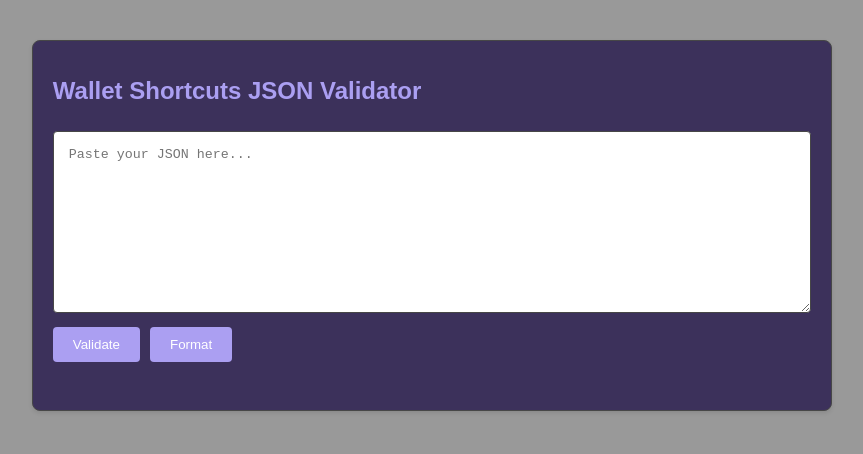
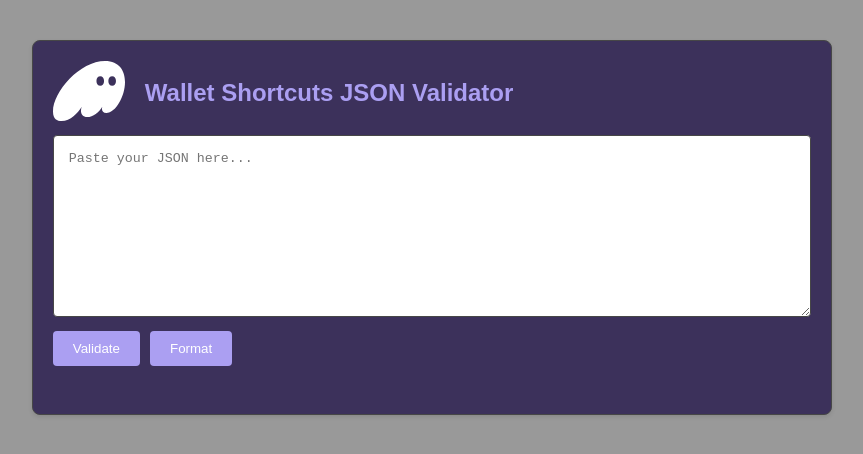
Before and after one commit to phantom/shortcuts-sandbox, a React (Create React App) app: page / in a window 1280 px wide. Shown: the top 454 px of the page, without its empty margins (208-1071 px from the left). Built offline with nearby package versions, Linux system fonts and the light colour scheme.

Commit message:
add phantom logo

```diff
--- a/src/App.tsx
+++ b/src/App.tsx
@@ -2,6 +2,7 @@ import { useCallback, useState } from "react";
 import "./styles.css";
 import { sanitizeJsonInput } from "./utils";
 import { ShortcutType } from "./types";
+import { IconPhantomLogo } from "./icons";
 
 type JsonType = "success" | "error" | "invalid";
 
@@ -53,7 +54,12 @@ export default function App() {
 
   return (
     <div className="App">
-      <h1>Wallet Shortcuts JSON Validator</h1>
+      <div className="header">
+        <div className="header-icon">
+          <IconPhantomLogo width={72} />
+        </div>
+        <h1>Wallet Shortcuts JSON Validator</h1>
+      </div>
       <textarea
         rows={10}
         cols={50}
--- /dev/null
+++ b/src/icons.tsx
@@ -0,0 +1,22 @@
+export interface IconProps {
+  width?: number | string;
+  height?: number | string;
+  fill?: string;
+  className?: string;
+  stroke?: string;
+  strokeWidth?: number;
+}
+
+export const IconPhantomLogo: React.FC<IconProps> = ({
+  width = 100,
+  fill = "#fff",
+}) => (
+  <svg
+    width={width}
+    viewBox="0 0 269 224"
+    xmlns="http://www.w3.org/2000/svg"
+    fill={fill}
+  >
+    <path d="M31.8301 224C66.1567 224 91.9536 194.147 107.349 170.557C105.476 175.776 104.436 180.995 104.436 186.006C104.436 199.784 112.342 209.596 127.944 209.596C149.373 209.596 172.257 190.807 184.115 170.557C183.283 173.48 182.867 176.194 182.867 178.699C182.867 188.302 188.276 194.356 199.302 194.356C234.045 194.356 268.995 132.772 268.995 78.9115C268.995 36.9506 247.775 0 194.517 0C100.899 0 0 114.401 0 188.302C0 217.32 15.603 224 31.8301 224ZM162.271 74.3187C162.271 63.8807 168.096 56.5741 176.626 56.5741C184.947 56.5741 190.773 63.8807 190.773 74.3187C190.773 84.7568 184.947 92.2721 176.626 92.2721C168.096 92.2721 162.271 84.7568 162.271 74.3187ZM206.792 74.3187C206.792 63.8807 212.617 56.5741 221.146 56.5741C229.468 56.5741 235.293 63.8807 235.293 74.3187C235.293 84.7568 229.468 92.2721 221.146 92.2721C212.617 92.2721 206.792 84.7568 206.792 74.3187Z" />
+  </svg>
+);
--- a/src/styles.css
+++ b/src/styles.css
@@ -13,6 +13,15 @@ body {
   border-radius: 8px;
   box-shadow: 0 2px 4px rgba(0, 0, 0, 0.1);
   background-color: #3C315B;
+}
+
+.header {
+  display: flex;
+  align-items: center;
+}
+
+.header-icon {
+  margin-right: 20px;
 }
 
 h1 {
```
